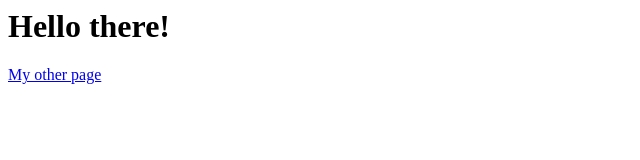
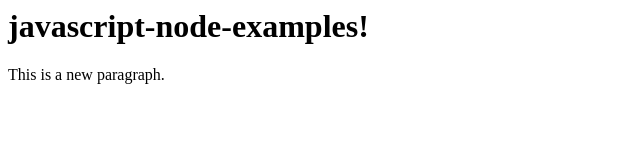
Before and after one commit to srazi94/javascript-node-examples, a plain HTML site: page index.html in a window 1280 px wide. Shown: the whole page, without its empty margins (0-640 px from the left). Drawn offline with Linux system fonts and the light colour scheme.

Commit message:
1 file modified

```diff
--- a/index.html
+++ b/index.html
@@ -5,7 +5,14 @@
     <!-- <link rel="stylesheet" type="text/css" href="styles.css"> -->
   </head>
   <body>
-    <h1>Hello there!</h1>
-    <a href="/me.html">My other page</a>
+    <h1>javascript-node-examples!</h1>
+    <div id="testNode"></div>
+    <script>
+      var parent = document.getElementById("testNode");
+      var para = document.createElement('p');
+      var nodeText = document.createTextNode("This is a new paragraph.");
+      para.appendChild(nodeText);
+      parent.appendChild(para);
+    </script>
   </body>
 </html>
```
